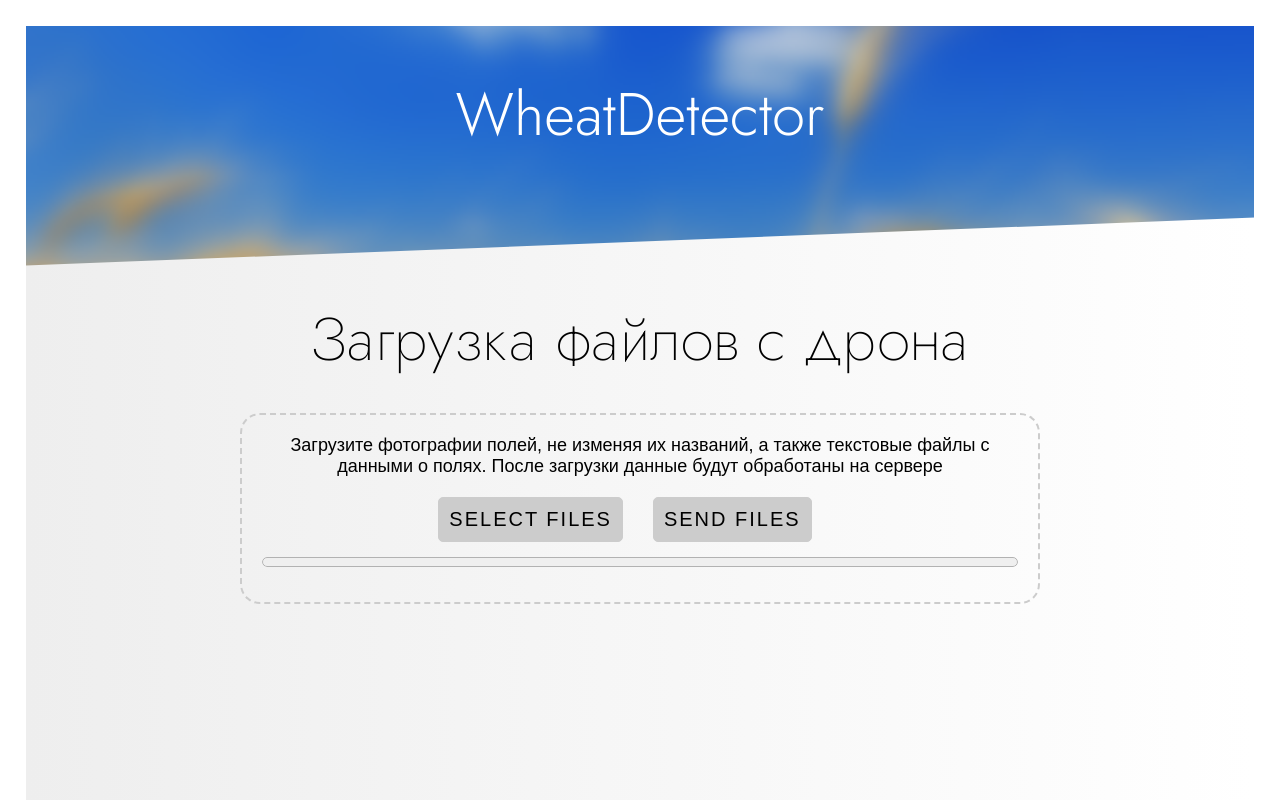
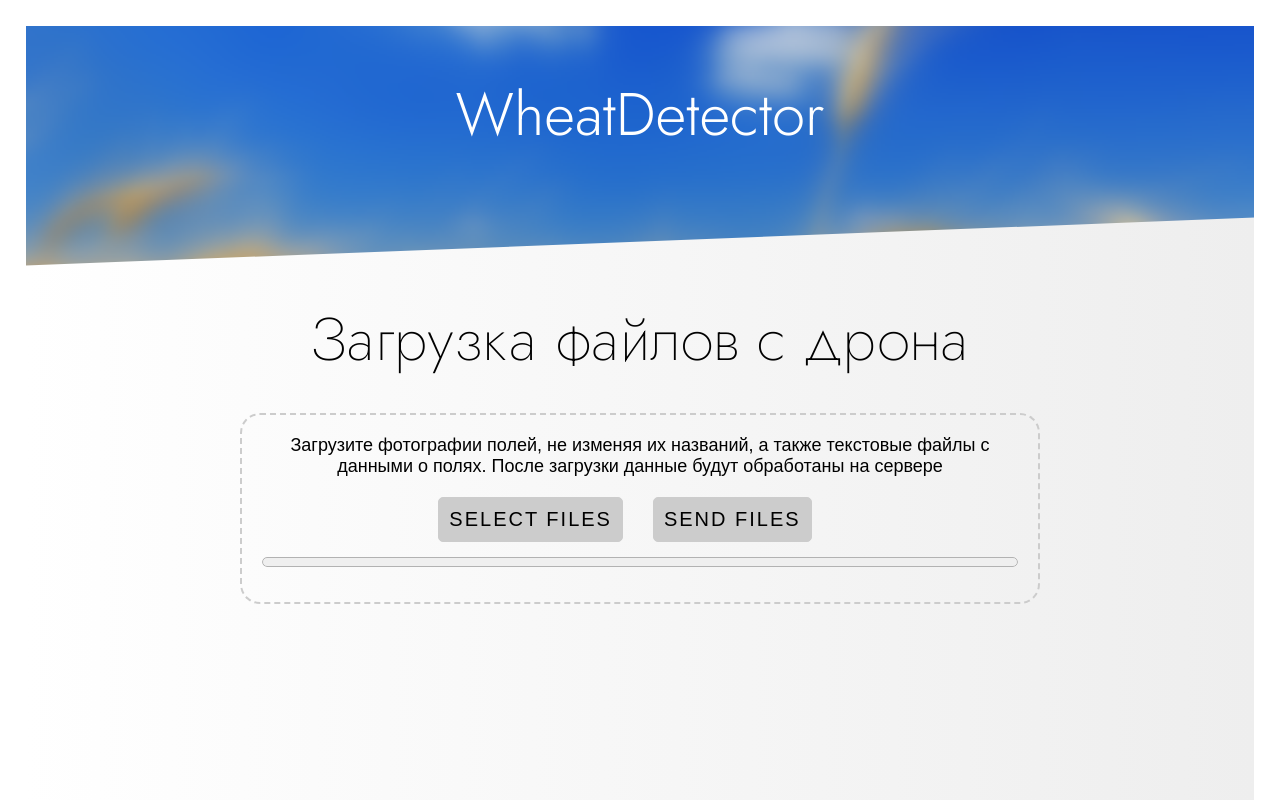
Before and after one commit to YarMolenko13/project-predprof, a Flask app: page / in a window 1280 px wide. Run offline with Flask 2, Linux system fonts and the light colour scheme.

Commit message:
gradient style change

```diff
--- a/app/static/css/styles.css
+++ b/app/static/css/styles.css
@@ -18,8 +18,8 @@ body {
 }
 
 .content {
-  background-image: -webkit-gradient(linear, left top, right top, from(#eee), to(#fff));
-  background-image: linear-gradient(to right, #eee, #fff);
+  background-image: -webkit-gradient(linear, left top, right top, from(#fff), to(#eee));
+  background-image: linear-gradient(to right, #fff, #eee);
   height: 100%;
 }
 
--- a/app/static/scss/styles.scss
+++ b/app/static/scss/styles.scss
@@ -18,7 +18,7 @@ body {
 }
 
 .content {
-    background-image: linear-gradient(to right, #eee, #fff);
+    background-image: linear-gradient(to right, #fff, #eee);
     height: 100%;
 }
 
```
